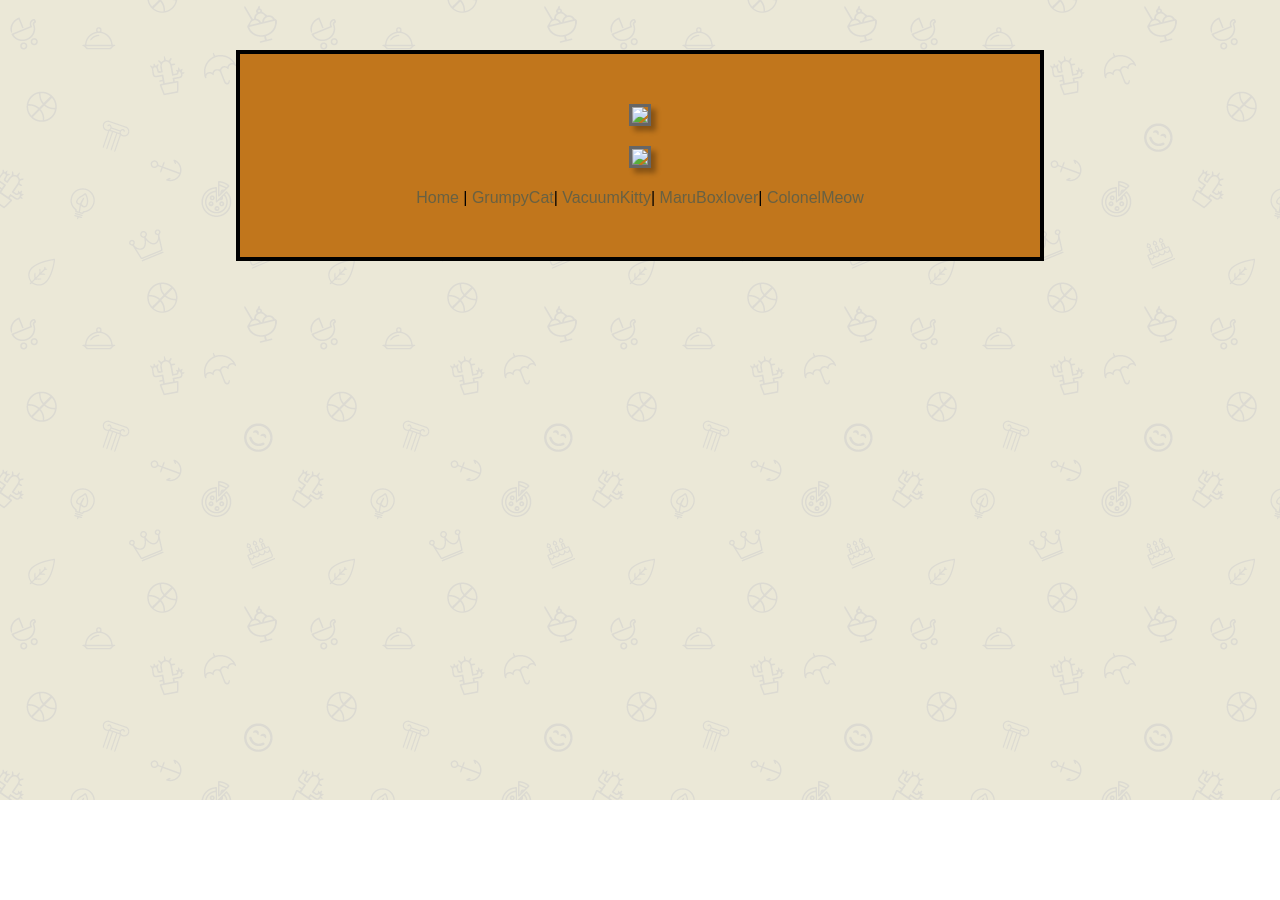
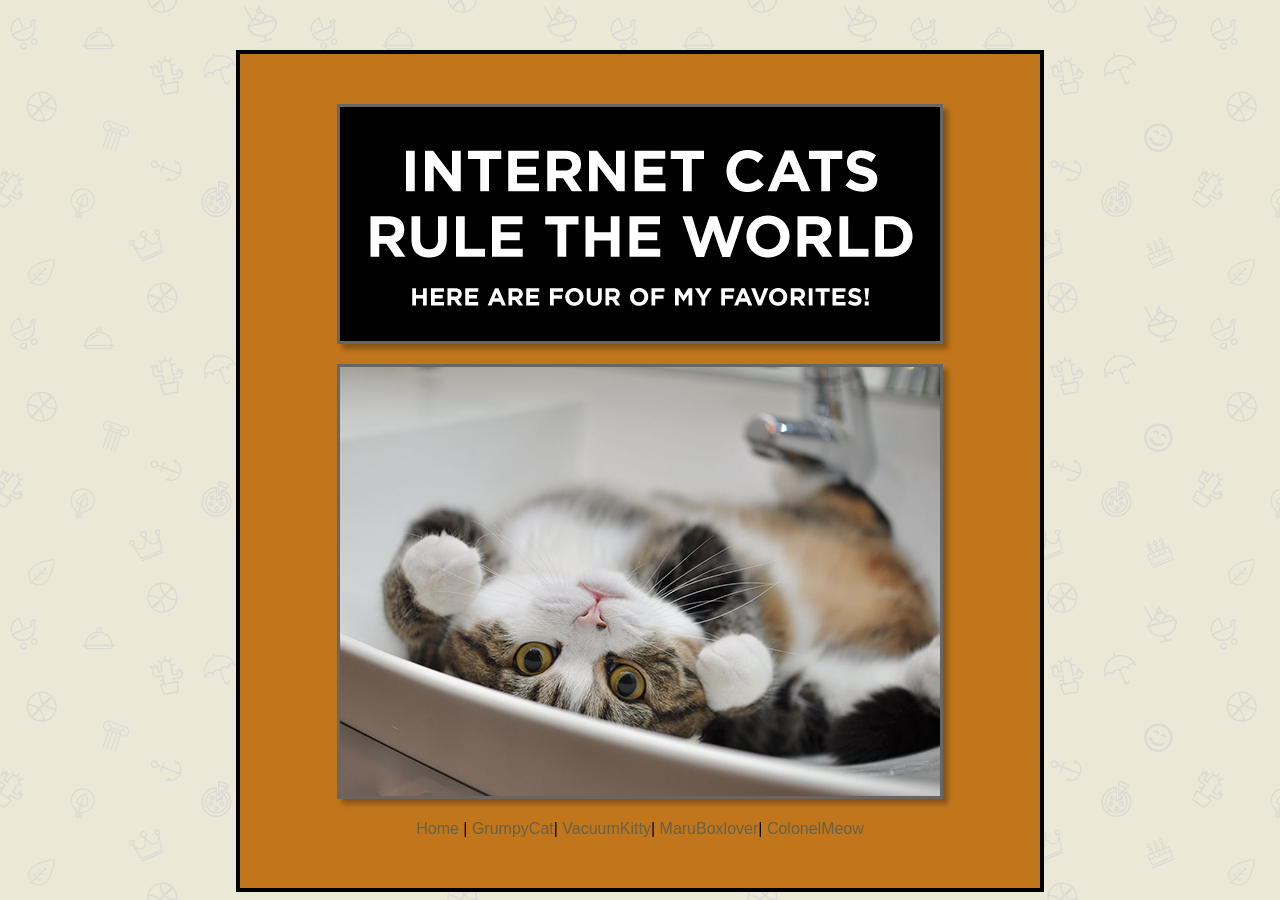
Before and after one commit to doodlecap/doodlecap.github.io, a plain HTML site: page index.html in a window 1280 px wide. Before the commit the page ends 800 px from the top, so only its background shows below. Drawn offline with Linux system fonts and the light colour scheme; files that its build step writes are made by us from their sources; files whose address does not match are found by name.

Commit message:
Update index.html
deleted "images" folder

```diff
--- a/index.html
+++ b/index.html
@@ -6,9 +6,9 @@
         <link rel="stylesheet" href="css/cats.css">
     </head>
     <body>
-        <img src="Images/Catbanner.jpg">
+        <img src="Catbanner.jpg">
         <p>
-            <img src="Images/Home.jpg">
+            <img src="Home.jpg">
         </p>
         <a href="index.html"> Home </a>|
         <a href="grump.html">GrumpyCat</a>|
```
